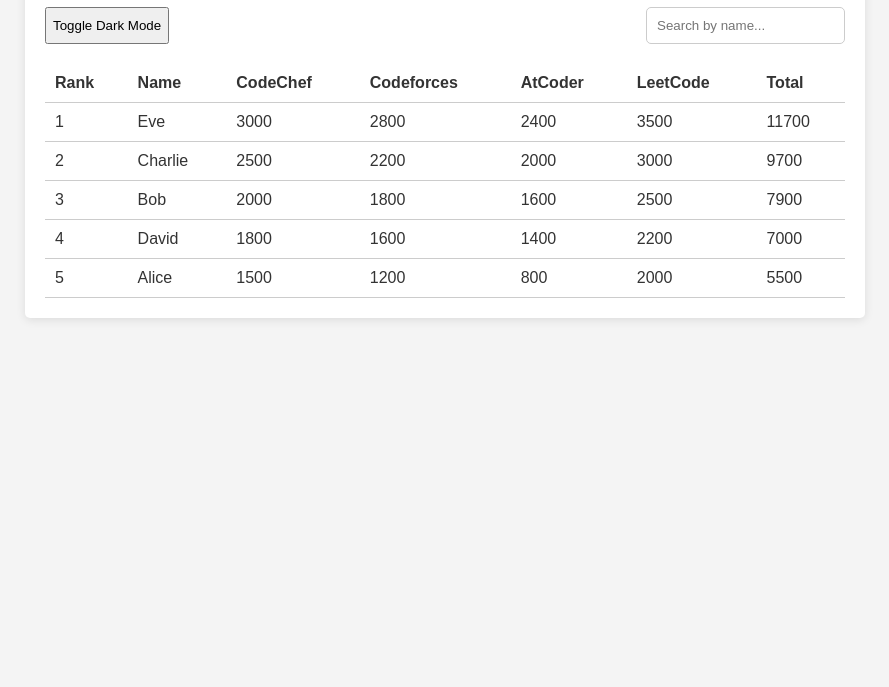
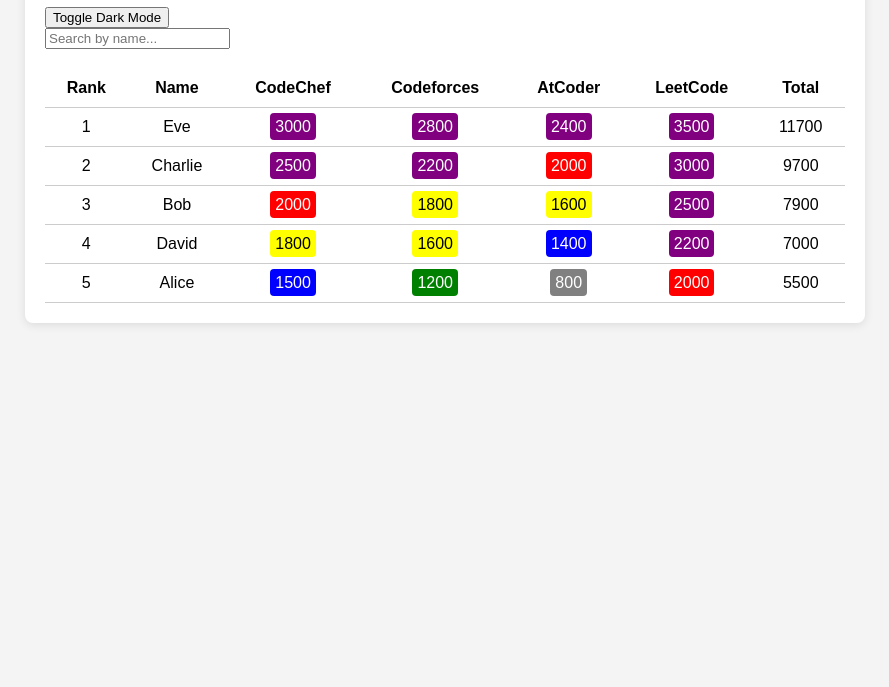
Before and after one commit to X-DIABLO-X/LEADERBOARD, a plain HTML site: page rank.html in a window 1280 px wide. Shown: the part 113-800 px from the top of the page, without its empty margins (195-1084 px from the left). Drawn offline with Linux system fonts and the light colour scheme.

Commit message:
Leaderboard Implementation for Competitive Programming Ratings

```diff
--- a/index.html
+++ b/index.html
@@ -3,28 +3,27 @@
 <head>
     <meta charset="UTF-8">
     <meta name="viewport" content="width=device-width, initial-scale=1.0">
-    <title>Scaler Leaderboard</title>
+    <title>Leaderboard</title>
     <link rel="stylesheet" href="styles.css">
 </head>
 <body>
-    <div class="container">
-        <h1>Scaler Leaderboard</h1>
+    <div class="container" style="opacity: 0;">
+        <h1>Leaderboard</h1>
         <table>
             <thead>
                 <tr>
+                    <th>Rank</th>
                     <th>Name</th>
                     <th>CodeChef</th>
                     <th>Codeforces</th>
                     <th>AtCoder</th>
                     <th>LeetCode</th>
-                    <th>Average</th>
+                    <th>Total</th>
                 </tr>
             </thead>
             <tbody id="leaderboardBody"></tbody>
         </table>
-
     </div>
-    <script type="text/javascript" src="scripts.js"></script>
-
+    <script src="script.js"></script>
 </body>
 </html>
--- a/styles.css
+++ b/styles.css
@@ -1,34 +1,23 @@
 body {
     font-family: Arial, sans-serif;
+    background-color: #f4f4f4;
     margin: 0;
     padding: 20px;
-    background-color: #f4f4f4;
-    color: #333;
 }
 
 .container {
     max-width: 800px;
     margin: auto;
+    background: white;
     padding: 20px;
-    background: white;
-    border-radius: 5px;
+    border-radius: 8px;
     box-shadow: 0 2px 10px rgba(0, 0, 0, 0.1);
+    transition: opacity 0.5s ease-in-out;
 }
 
 h1 {
     text-align: center;
-}
-
-.toggle-container {
-    display: flex;
-    justify-content: space-between;
-    margin-bottom: 20px;
-}
-
-input[type="text"] {
-    padding: 10px;
-    border: 1px solid #ccc;
-    border-radius: 5px;
+    color: #333;
 }
 
 table {
@@ -39,37 +28,37 @@
 
 th, td {
     padding: 10px;
-    text-align: left;
+    text-align: center;
     border-bottom: 1px solid #ccc;
 }
 
-th {
-    cursor: pointer;
+.rating {
+    padding: 5px;
+    border-radius: 4px;
+    color: white;
 }
 
-th.asc::after {
-    content: " ▲";
+.gray {
+    background-color: gray;
 }
 
-th.desc::after {
-    content: " ▼";
+.green {
+    background-color: green;
 }
 
-.dark-mode {
-    background-color: #333;
-    color: #fff;
+.blue {
+    background-color: blue;
 }
 
-.dark-mode .container {
-    background-color: #444;
+.yellow {
+    background-color: yellow;
+    color: black; /* To ensure readability */
 }
 
-.dark-mode input[type="text"] {
-    background-color: #555;
-    color: #fff;
-    border: 1px solid #777;
+.red {
+    background-color: red;
 }
 
-.dark-mode th, .dark-mode td {
-    border-color: #666;
+.purple {
+    background-color: purple;
 }
```
Also changed, not shown: rank.js (line endings or trailing spaces).
